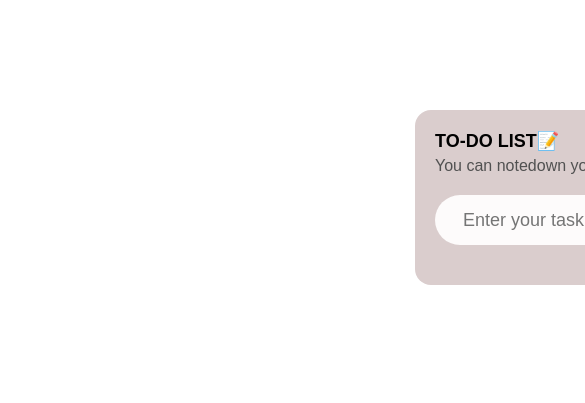
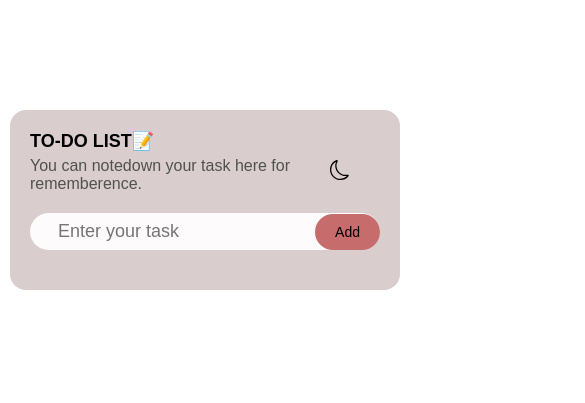
Before and after one commit to HariniSubramani/To-Do-List, a plain HTML site: page index.html in a window 390 px wide. Shown: the top 403 px of the page, 585 px wide, since content can reach past the window. Drawn offline with Linux system fonts and the light colour scheme.

Commit message:
responsive

```diff
--- a/style.css
+++ b/style.css
@@ -167,3 +167,18 @@ body {
     padding: 8px 10px;
     cursor: pointer;
    }
+
+   /* Media Query for Responsive Design */
+@media (max-width: 768px) {
+    .container {
+        width: 100%;
+        padding: 10px;
+    }
+    .row input {
+        padding: 8px;
+    }
+    .btn {
+        padding: 10px 20px;
+        font-size: 14px;
+    }
+}
```
